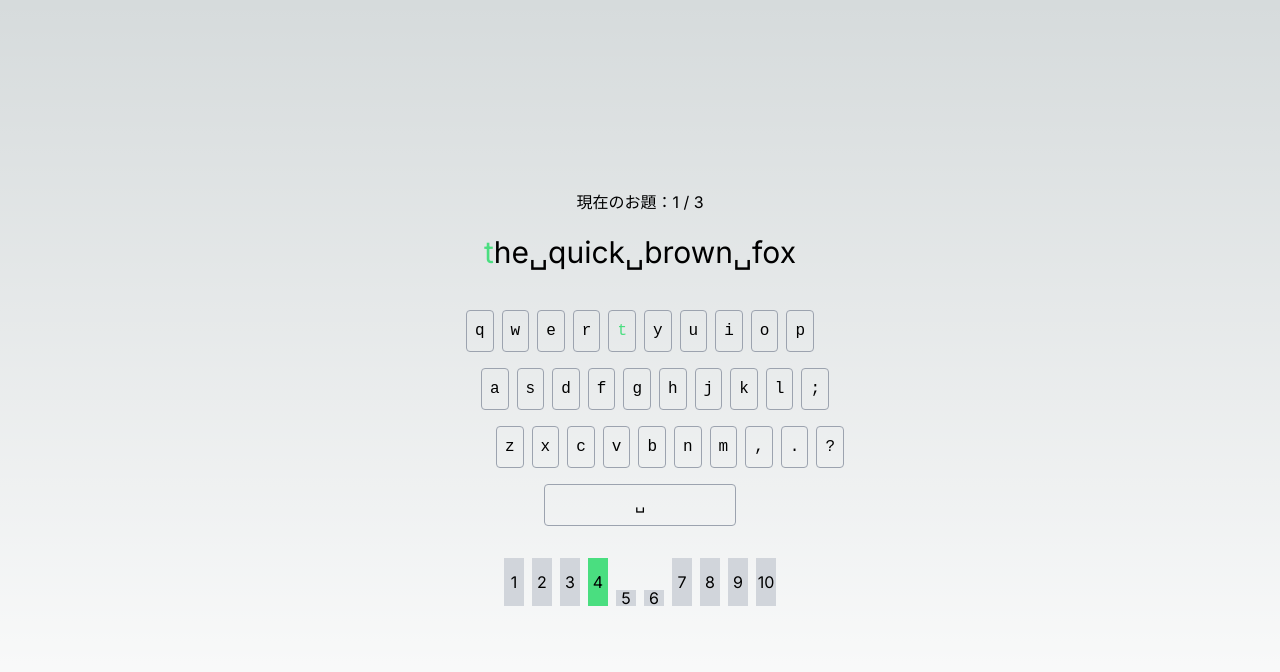
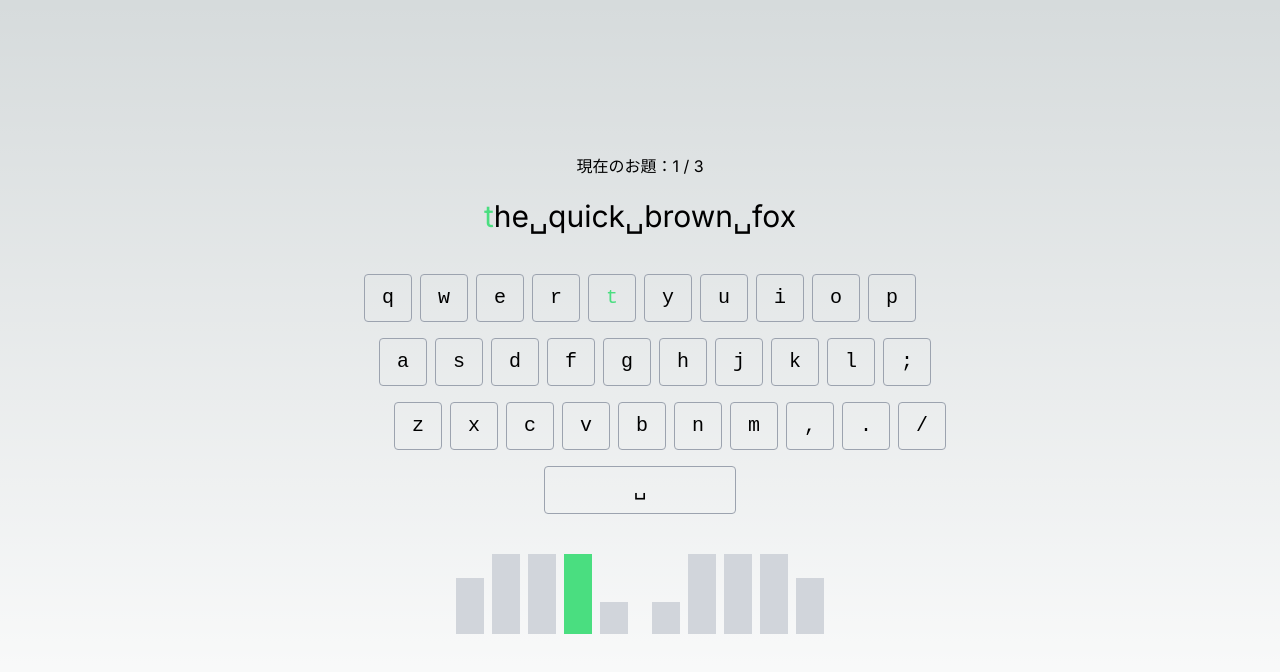
Before and after one commit to ittk1229/typing-game, a Next.js app: page /game in a window 1280 px wide. Shown: the top 672 px of the page. Built offline with nearby package versions, Linux system fonts and the light colour scheme.

Commit message:
Refactored component code for improved readability and performance

```diff
--- a/app/components/fingerGuide.module.css
+++ b/app/components/fingerGuide.module.css
@@ -1,10 +1,19 @@
+.hand {
+  @apply flex justify-center m-2;
+}
+
 .finger {
-  @apply w-5 h-12 bg-gray-300 m-1 flex items-center justify-center;
+  @apply w-7 h-20 m-1 flex items-center justify-center bg-gray-300;
 }
 
 .thumb {
-  @apply w-5 h-4 bg-gray-300 m-1 flex items-center justify-center mt-auto;
+  @apply h-8 mt-auto;
 }
+
+.pinky {
+  @apply h-14 mt-auto;
+}
+
 .nextFinger {
   @apply bg-green-400;
 }
--- a/app/components/fingerGuide.tsx
+++ b/app/components/fingerGuide.tsx
@@ -1,58 +1,99 @@
 import styles from "./fingerGuide.module.css";
 
-const FingerGuide = ({ nextKey }) => {
-  // 0~4: 左手の小指から親指
-  // 5~9: 右手の親指から小指
-  const fingerMapping = {
-    q: 0,
-    a: 0,
-    z: 0,
-    w: 1,
-    s: 1,
-    x: 1,
-    e: 2,
-    d: 2,
-    c: 2,
-    r: 3,
-    f: 3,
-    v: 3,
-    t: 3,
-    g: 3,
-    b: 3,
-    y: 6,
-    h: 6,
-    n: 6,
-    u: 6,
-    j: 6,
-    m: 6,
-    i: 7,
-    k: 7,
-    ",": 7,
-    o: 8,
-    l: 8,
-    ".": 8,
-    p: 9,
-    "@": 9,
-    ";": 9,
-    " ": 4,
-  };
+enum FingerId {
+  LeftPinky = 0,
+  LeftRing,
+  LeftMiddle,
+  LeftIndex,
+  LeftThumb,
+  RightThumb,
+  RightIndex,
+  RightMiddle,
+  RightRing,
+  RightPinky,
+}
 
-  const nextFinger = fingerMapping[nextKey];
+interface Finger {
+  id: FingerId;
+  fingerType: "pinky" | "ring" | "middle" | "index" | "thumb";
+  keys: string[];
+}
 
+interface Hand {
+  side: "left" | "right";
+  fingers: Finger[];
+}
+
+const LeftHand: Hand = {
+  side: "left",
+  fingers: [
+    { id: FingerId.LeftPinky, fingerType: "pinky", keys: ["q", "a", "z"] },
+    { id: FingerId.LeftRing, fingerType: "ring", keys: ["w", "s", "x"] },
+    { id: FingerId.LeftMiddle, fingerType: "middle", keys: ["e", "d", "c"] },
+    { id: FingerId.LeftIndex, fingerType: "index", keys: ["r", "f", "v", "t", "g", "b"] },
+    { id: FingerId.LeftThumb, fingerType: "thumb", keys: [" "] },
+  ],
+};
+
+const RightHand: Hand = {
+  side: "right",
+  fingers: [
+    { id: FingerId.RightThumb, fingerType: "thumb", keys: [] },
+    { id: FingerId.RightIndex, fingerType: "index", keys: ["y", "h", "n", "u", "j", "m"] },
+    { id: FingerId.RightMiddle, fingerType: "middle", keys: ["i", "k", ","] },
+    { id: FingerId.RightRing, fingerType: "ring", keys: ["o", "l", "."] },
+    { id: FingerId.RightPinky, fingerType: "pinky", keys: ["p", ";", "/"] },
+  ],
+};
+
+const hands = [LeftHand, RightHand];
+
+interface HandProps {
+  hand: Hand;
+  nextFingerId: FingerId | null;
+}
+
+// 片手を描画
+const Hand = ({ hand, nextFingerId }: HandProps) => {
   return (
-    <div className="flex justify-center mt-4">
-      {Array.from({ length: 10 }).map((_, index) => (
+    <div className={`${styles.hand}`}>
+      {hand.fingers.map((finger) => (
         <div
-          key={index}
-          className={`${index === 4 || index === 5 ? styles.thumb : styles.finger} ${
-            index === nextFinger ? styles.nextFinger : ""
+          key={finger.id}
+          className={`${styles.finger} ${styles[finger.fingerType]} ${
+            nextFingerId && finger.id === nextFingerId ? styles.nextFinger : ""
           }`}
-        >
-          {index + 1}
-        </div>
+        ></div>
       ))}
     </div>
   );
 };
 
+// 定義に従って キー → 指 のマッピングを動的に生成
+const key2fingerId: { [key: string]: FingerId } = {};
+
+for (const hand of hands) {
+  for (const finger of hand.fingers) {
+    for (const key of finger.keys) {
+      key2fingerId[key] = finger.id;
+    }
+  }
+}
+
+// 指のガイドを描画
+interface FingerGuideProps {
+  nextKey: string | null;
+}
+
+const FingerGuide = ({ nextKey }: FingerGuideProps) => {
+  const nextFingerId = nextKey ? key2fingerId[nextKey] : null;
+
+  return (
+    <div className="flex justify-center mt-4">
+      <Hand hand={LeftHand} nextFingerId={nextFingerId} />
+      <Hand hand={RightHand} nextFingerId={nextFingerId} />
+    </div>
+  );
+};
+
 export default FingerGuide;
--- a/app/components/keyboard.module.css
+++ b/app/components/keyboard.module.css
@@ -7,7 +7,7 @@
 }
 
 .key {
-  @apply border border-gray-400 p-2 m-1 text-center rounded;
+  @apply border border-gray-400 w-12 h-12 p-2 m-1 flex items-center justify-center rounded text-xl;
   font-family: "Courier New", monospace;
 }
 
--- a/app/components/keyboard.tsx
+++ b/app/components/keyboard.tsx
@@ -1,10 +1,15 @@
 import styles from "./keyboard.module.css";
 
-const Keyboard = ({ nextKey, wrongKey }) => {
+interface KeyboardProps {
+  nextKey: string;
+  wrongKey: string | null;
+}
+
+const Keyboard = ({ nextKey, wrongKey }: KeyboardProps) => {
   const rows = [
     ["q", "w", "e", "r", "t", "y", "u", "i", "o", "p"],
     ["a", "s", "d", "f", "g", "h", "j", "k", "l", ";"],
-    ["z", "x", "c", "v", "b", "n", "m", ",", ".", "?"],
+    ["z", "x", "c", "v", "b", "n", "m", ",", ".", "/"],
   ];
 
   return (
```
